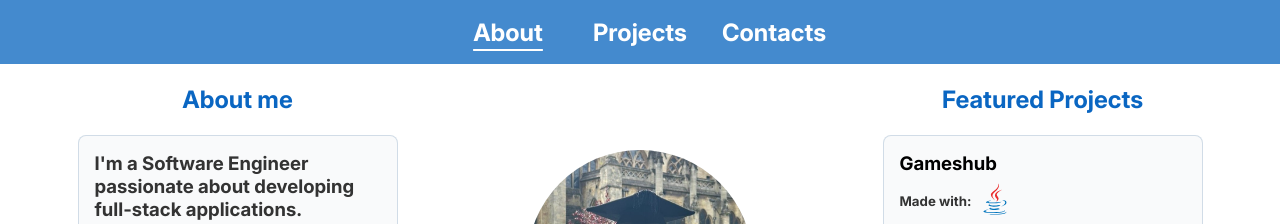
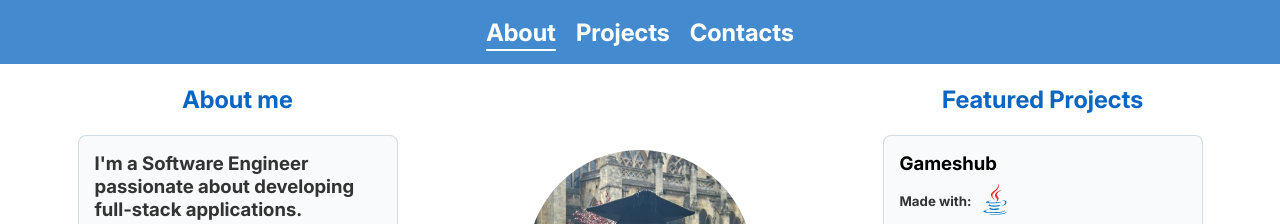
Before and after one commit to joewilko17/joewilko17.github.io, a plain HTML site: page index.html in a window 1280 px wide. Shown: the top 224 px of the page. Drawn offline with Linux system fonts and the light colour scheme.

Commit message:
Navbar center changes

```diff
--- a/css/styles.css
+++ b/css/styles.css
@@ -39,25 +39,23 @@ h5 {
 
 /* Navigation bar styles */
 .navbar-wrapper {
-    /* width: 100%; */
+    width: 100%;
     height: 4rem;
     display: flex;
     justify-content: center;
     align-items: center;
-    /* position: fixed; */
-    /* background-color: cadetblue; */
+    text-align: right;
 }
 
 .navbar-container {
     display: flex;
-    flex-wrap: wrap;
-    gap: 2rem;
+    flex-wrap: nowrap;
     list-style: none;
+    text-align: center;
 }
 
 .navbar-list-item {
-    width: 100px;
-    text-align: center;
+    display: inline;
 }
 
 .navbar-item {
@@ -67,10 +65,11 @@ h5 {
     cursor: pointer;
     text-decoration: none;
     font-weight: 700;
+    display: inline-block;
+    padding: 10px;
 }
 
 .navbar-item-selected {
-    text-align: center;
     color: var(--base-white);
     cursor: pointer;
     text-decoration: none;
@@ -78,6 +77,8 @@ h5 {
     text-decoration: underline;
     text-underline-offset: 8px;
     text-decoration-thickness: 2px;
+    display: inline-block;
+    padding: 10px;
 }
 
 .navbar-item:hover {
@@ -95,7 +96,7 @@ h5 {
 .header-wrapper {
     display: flex;
     position: sticky;
-    top:0;
+    top: 0;
     z-index: 100;
     align-items: center;
     justify-content: center;
@@ -546,7 +547,7 @@ h5 {
     }
 
     .projects-card-container {
-        height:fit-content;
+        height: fit-content;
         /* padding-right: 2rem; */
     }
 
```
